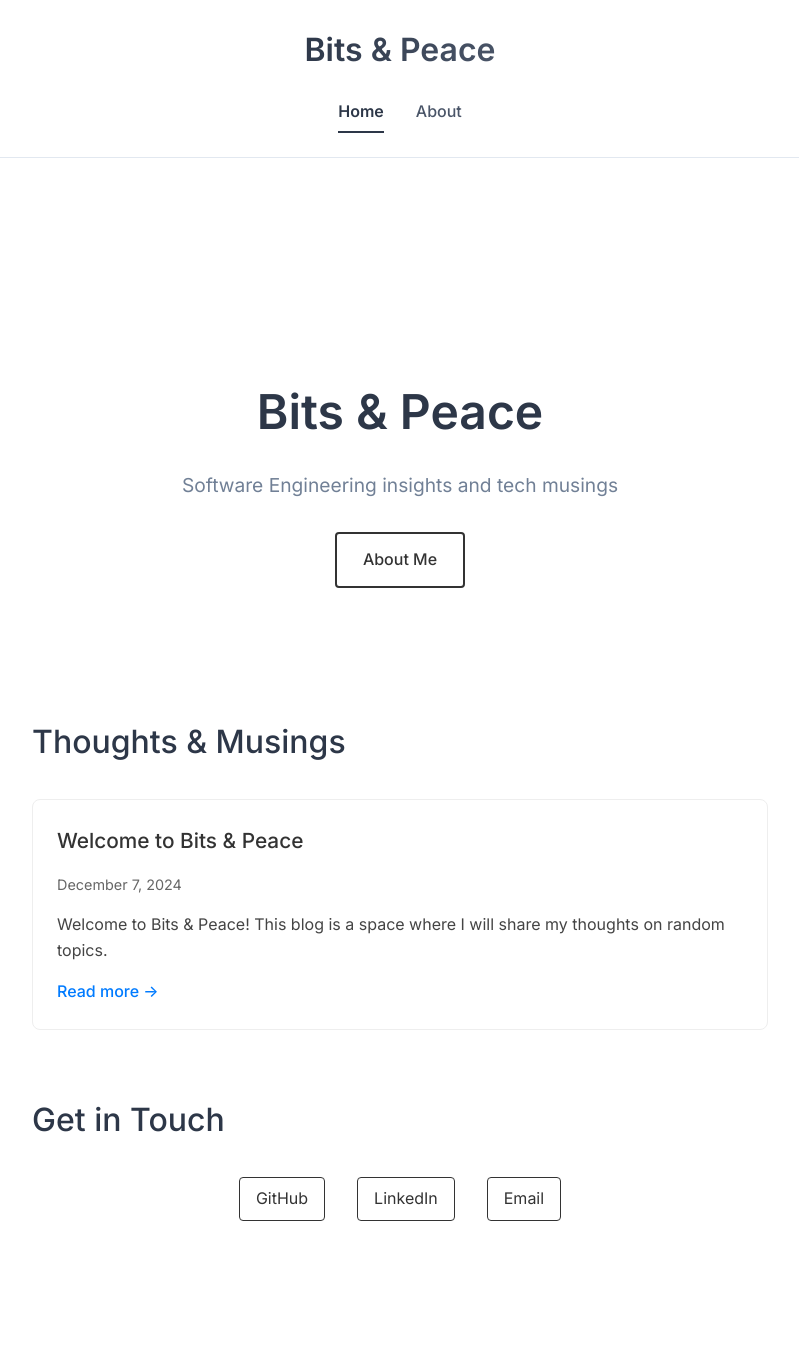
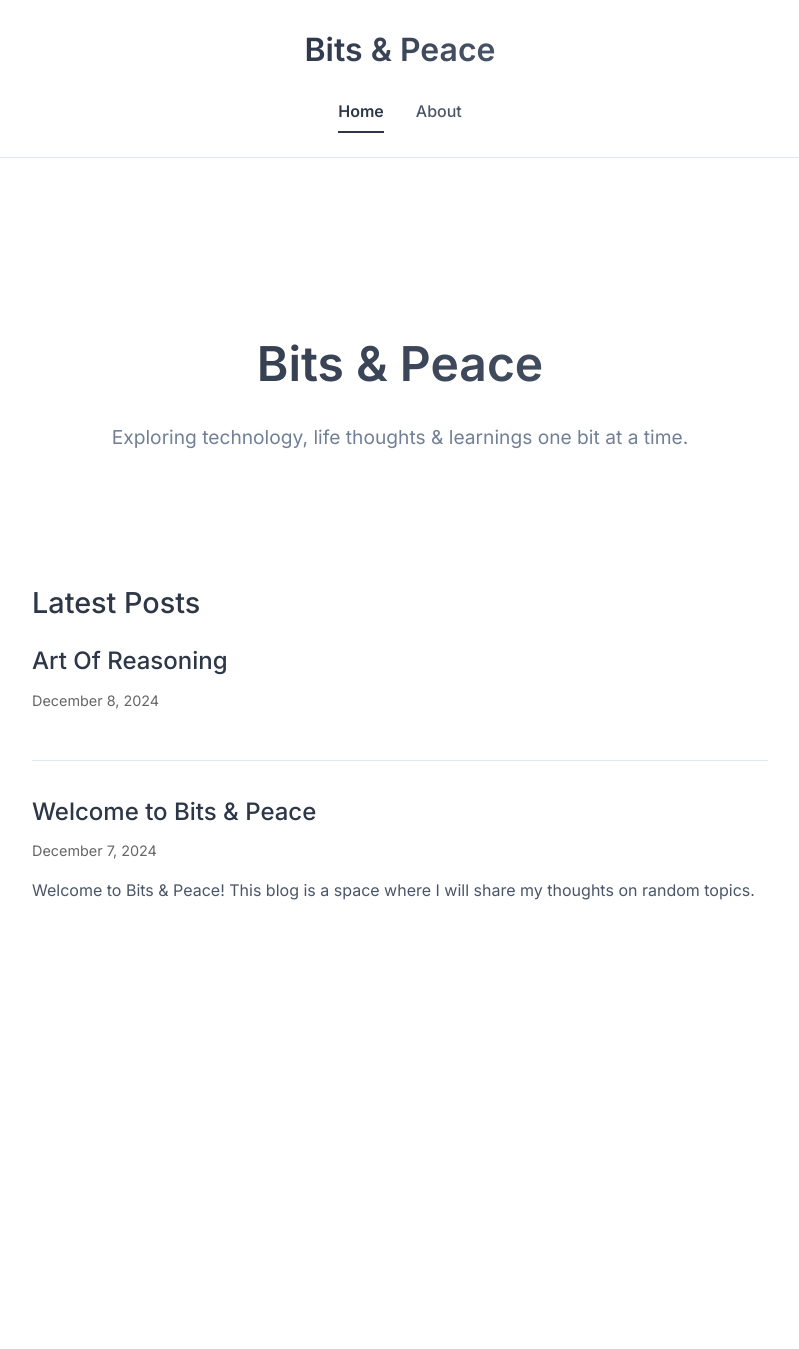
Before and after one commit to chinmayb/chinmay.github.io, a Jekyll site: the page built from index.html, in a window 1280 px wide. Shown: the whole page, without its empty margins (240-1039 px from the left). Built offline with Jekyll 4.4.1, drawn with Linux system fonts in a browser that asks for light colours; after the commit the page ends 1048 px from its top, so only the background shows below that.

Commit message:
more changes
-Removed all inline styles from index.html and moved them to style.css
-Changed the container class from home-container to just home
-Simplified the HTML structure
-Added proper CSS selectors and hierarchy
-Improved responsive design

```diff
--- /dev/null
+++ b/_posts/2024-12-08-art-of-reasoning.md
@@ -0,0 +1,3 @@
+
+
+### Art  of reasoning
--- a/assets/css/style.css
+++ b/assets/css/style.css
@@ -73,6 +73,74 @@ main {
     padding: 2rem;
 }
 
+/* Home */
+.home {
+    max-width: 800px;
+    margin: 0 auto;
+    padding: 2rem;
+}
+
+.hero {
+    text-align: center;
+    padding: 4rem 0;
+}
+
+.hero h1 {
+    font-size: 3rem;
+    margin-bottom: 1rem;
+    background: linear-gradient(120deg, #2d3748, #4a5568);
+    -webkit-background-clip: text;
+    -webkit-text-fill-color: transparent;
+    background-clip: text;
+}
+
+.hero p {
+    font-size: 1.2rem;
+    color: #718096;
+    margin-bottom: 2rem;
+}
+
+.posts {
+    margin-top: 4rem;
+}
+
+.post-preview {
+    margin-bottom: 3rem;
+    padding-bottom: 2rem;
+    border-bottom: 1px solid #e2e8f0;
+}
+
+.post-preview:last-child {
+    border-bottom: none;
+}
+
+.post-preview h3 {
+    font-size: 1.5rem;
+    margin: 0 0 0.5rem 0;
+}
+
+.post-preview h3 a {
+    color: #2d3748;
+    text-decoration: none;
+    transition: color 0.2s ease;
+}
+
+.post-preview h3 a:hover {
+    color: #4a5568;
+}
+
+.post-preview time {
+    display: block;
+    font-size: 0.9rem;
+    color: #718096;
+    margin-bottom: 1rem;
+}
+
+.post-preview p {
+    color: #4a5568;
+    margin-bottom: 1rem;
+}
+
 /* Typography */
 h1 {
     font-size: 2.5rem;
@@ -92,33 +160,7 @@ h3 {
     margin: 1.5rem 0 0.5rem;
 }
 
-/* Home */
-.hero {
-    text-align: center;
-    margin: 3rem 0;
-}
-
-.hero p {
-    color: #718096;
-    font-size: 1.2rem;
-}
-
-.post-preview {
-    margin: 2rem 0;
-    padding-bottom: 2rem;
-    border-bottom: 1px solid #e2e8f0;
-}
-
-.post-preview:last-child {
-    border-bottom: none;
-}
-
-.post-preview time {
-    color: #718096;
-    font-size: 0.9rem;
-}
-
-/* About */
+/* About Page */
 .about-container {
     max-width: 800px;
     margin: 0 auto;
@@ -155,8 +197,16 @@ h3 {
         font-size: 2rem;
     }
 
+    .hero h1 {
+        font-size: 2rem;
+    }
+
     .hero p {
         font-size: 1.1rem;
+    }
+
+    .post-preview h3 {
+        font-size: 1.3rem;
     }
 
     .skills-grid {
--- a/index.html
+++ b/index.html
@@ -4,7 +4,7 @@ title: Home
 ---
 
 <style>
-    .home-container {
+    .home {
         max-width: 800px;
         margin: 0 auto;
         padding: 2rem;
@@ -20,156 +20,42 @@ title: Home
         margin-bottom: 1rem;
     }
 
-    .subtitle {
-        font-size: 1.5rem;
-        color: #666;
+    .posts {
+        margin-top: 2rem;
+    }
+
+    .post-preview {
         margin-bottom: 2rem;
     }
 
-    .hero-links {
-        margin-top: 2rem;
+    .post-preview h3 {
+        margin: 0 0 0.5rem 0;
     }
 
-    .button {
-        display: inline-block;
-        padding: 0.8rem 1.6rem;
-        border: 2px solid #333;
-        border-radius: 4px;
-        text-decoration: none;
-        color: #333;
-        font-weight: 500;
-        transition: all 0.3s ease;
+    .post-preview time {
+        font-size: 0.9rem;
+        color: #666;
     }
 
-    .button:hover {
-        background: #333;
-        color: white;
-    }
-
-    .posts-grid {
-        display: grid;
-        gap: 2rem;
-        margin-top: 2rem;
-    }
-
-    .post-card {
-        padding: 1.5rem;
-        border: 1px solid #eee;
-        border-radius: 8px;
-        transition: transform 0.3s ease;
-    }
-
-    .post-card:hover {
-        transform: translateY(-5px);
-    }
-
-    .post-title {
-        margin: 0 0 1rem 0;
-    }
-
-    .post-title a {
-        color: #333;
-        text-decoration: none;
-    }
-
-    .post-meta {
-        color: #666;
-        font-size: 0.9rem;
+    .post-preview p {
         margin-bottom: 1rem;
-    }
-
-    .post-excerpt {
-        color: #444;
-        margin-bottom: 1rem;
-    }
-
-    .read-more {
-        color: #007bff;
-        text-decoration: none;
-        font-weight: 500;
-    }
-
-    .read-more:hover {
-        text-decoration: underline;
-    }
-
-    section {
-        margin: 4rem 0;
-    }
-
-    h2 {
-        font-size: 2rem;
-        margin-bottom: 2rem;
-    }
-
-    .social-links {
-        display: flex;
-        gap: 2rem;
-        justify-content: center;
-    }
-
-    .social-links a {
-        text-decoration: none;
-        color: #333;
-        padding: 0.5rem 1rem;
-        border: 1px solid #333;
-        border-radius: 4px;
-        transition: all 0.3s ease;
-    }
-
-    .social-links a:hover {
-        background: #333;
-        color: white;
-    }
-
-    @media (max-width: 600px) {
-        .hero h1 {
-            font-size: 2rem;
-        }
-
-        .subtitle {
-            font-size: 1.2rem;
-        }
     }
 </style>
 
-<div class="home-container">
+<div class="home">
     <section class="hero">
         <h1>Bits & Peace</h1>
-        <p class="subtitle">Software Engineering insights and tech musings</p>
-        <div class="hero-links">
-            <a href="/about" class="button">About Me</a>
-        </div>
+        <p>Exploring technology, life thoughts & learnings one bit at a time.</p>
     </section>
 
-    <section class="blog-posts" id="blog">
-        <h2>Thoughts & Musings</h2>
-        <div class="posts-grid">
-            {% for post in site.posts %}
-            <article class="post-card">
-                <h3 class="post-title">
-                    <a href="{{ post.url | relative_url }}">{{ post.title }}</a>
-                </h3>
-                <div class="post-meta">
-                    <time datetime="{{ post.date | date_to_xmlschema }}">
-                        {{ post.date | date: "%B %-d, %Y" }}
-                    </time>
-                </div>
-                <div class="post-excerpt">
-                    {{ post.excerpt | strip_html | truncatewords: 30 }}
-                </div>
-                <a href="{{ post.url | relative_url }}" class="read-more">Read more →</a>
-            </article>
-            {% endfor %}
-        </div>
-    </section>
-
-    <section class="contact" id="contact">
-        <h2>Get in Touch</h2>
-        <div class="social-links">
-            <a href="https://github.com/{{ site.github_username }}" target="_blank">GitHub</a>
-            <a href="https://linkedin.com/in/{{ site.linkedin_username }}" target="_blank">LinkedIn</a>
-            <a href="mailto:{{ site.email }}">Email</a>
-        </div>
+    <section class="posts">
+        <h2>Latest Posts</h2>
+        {% for post in site.posts %}
+        <article class="post-preview">
+            <h3><a href="{{ post.url | relative_url }}">{{ post.title }}</a></h3>
+            <time>{{ post.date | date: "%B %-d, %Y" }}</time>
+            <p>{{ post.excerpt | strip_html | truncatewords: 30 }}</p>
+        </article>
+        {% endfor %}
     </section>
 </div>
```
